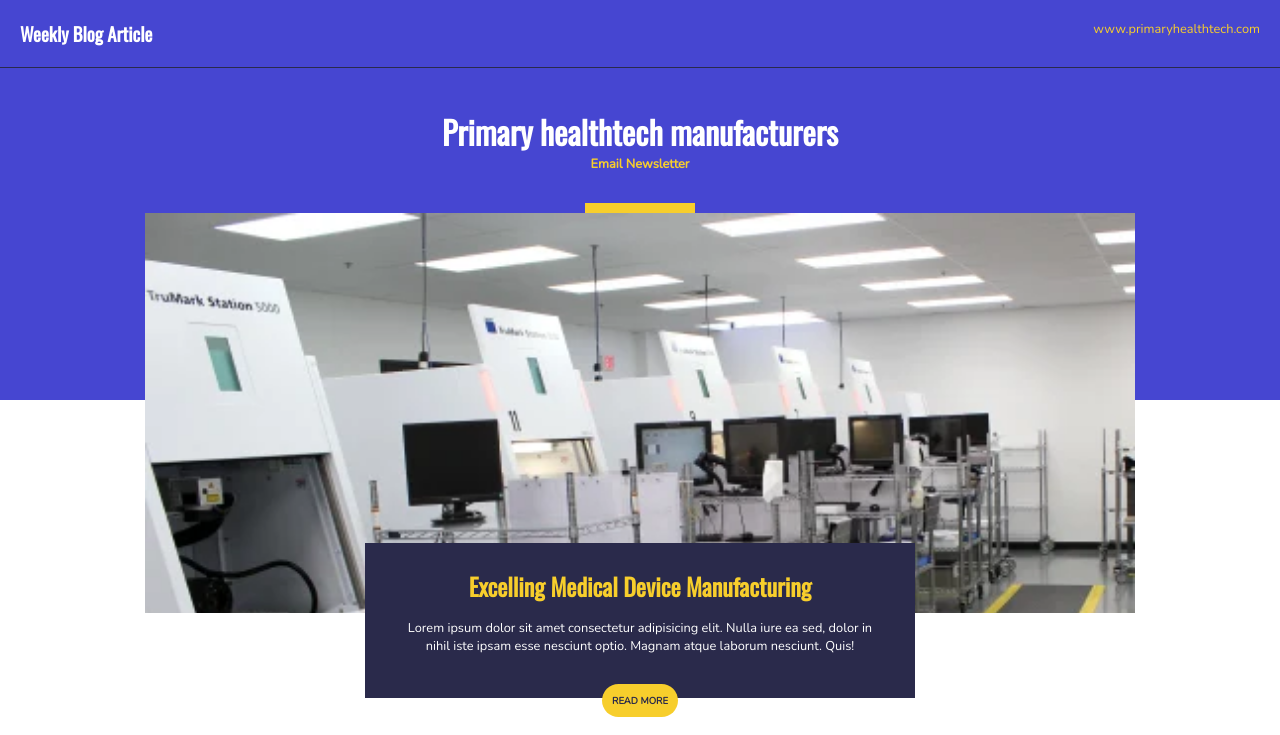
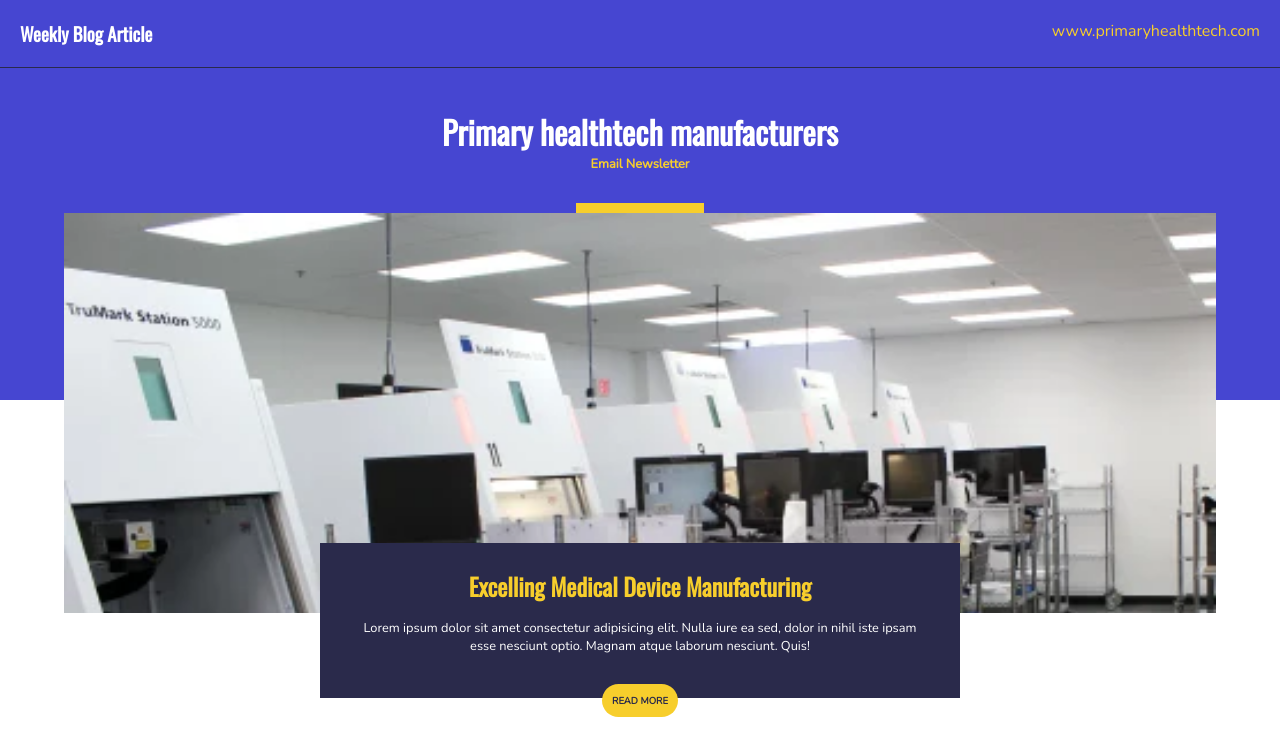
Before and after one commit to BishanKD/primary-healthtech-submission, a plain HTML site: page index.html in a window 1280 px wide. Shown: the top 735 px of the page. Drawn offline with nearby package versions, Linux system fonts and the light colour scheme.

Commit message:
Added site.txt

```diff
--- a/index.html
+++ b/index.html
@@ -13,8 +13,8 @@
 </head>
 <body>
     <header>
-        <h3><a href="#">Weekly Blog Article</a></h3>
-        <a href="#">www.primaryhealthtech.com</a>
+        <h3><a href="#" class="header-heading">Weekly Blog Article</a></h3>
+        <a href="#" class="header-site">www.primaryhealthtech.com</a>
     </header>
     <main>
         <div class="heading">
--- a/style.css
+++ b/style.css
@@ -36,14 +36,13 @@ header{
     padding:20px;
     border-bottom: 1px solid var(--navy-blue);
 }
-header a{
+header .header-heading{
     text-decoration: none;
     color: white;
     font-family: var(--heading-font);
 }
-header > a{
+header .header-site{
     text-decoration: none;
-    font-size: 0.8rem;
     color: var(--yellow);
     font-family: var(--text-font);
 }
@@ -51,7 +50,7 @@ header > a{
 
 /* main */
 main{
-    max-width: 1100px;
+    max-width: 1300px;
 }
 /* cover */
 .heading{
@@ -242,7 +241,7 @@ footer{
     display: flex;
     justify-content: space-between;
     /* border: 2px solid red; */
-    padding: 20px;
+    padding: 30px;
     background-color: var(--navy-blue);
 }
 footer .footer-heading{
```
Also changed, not shown: site.txt.
